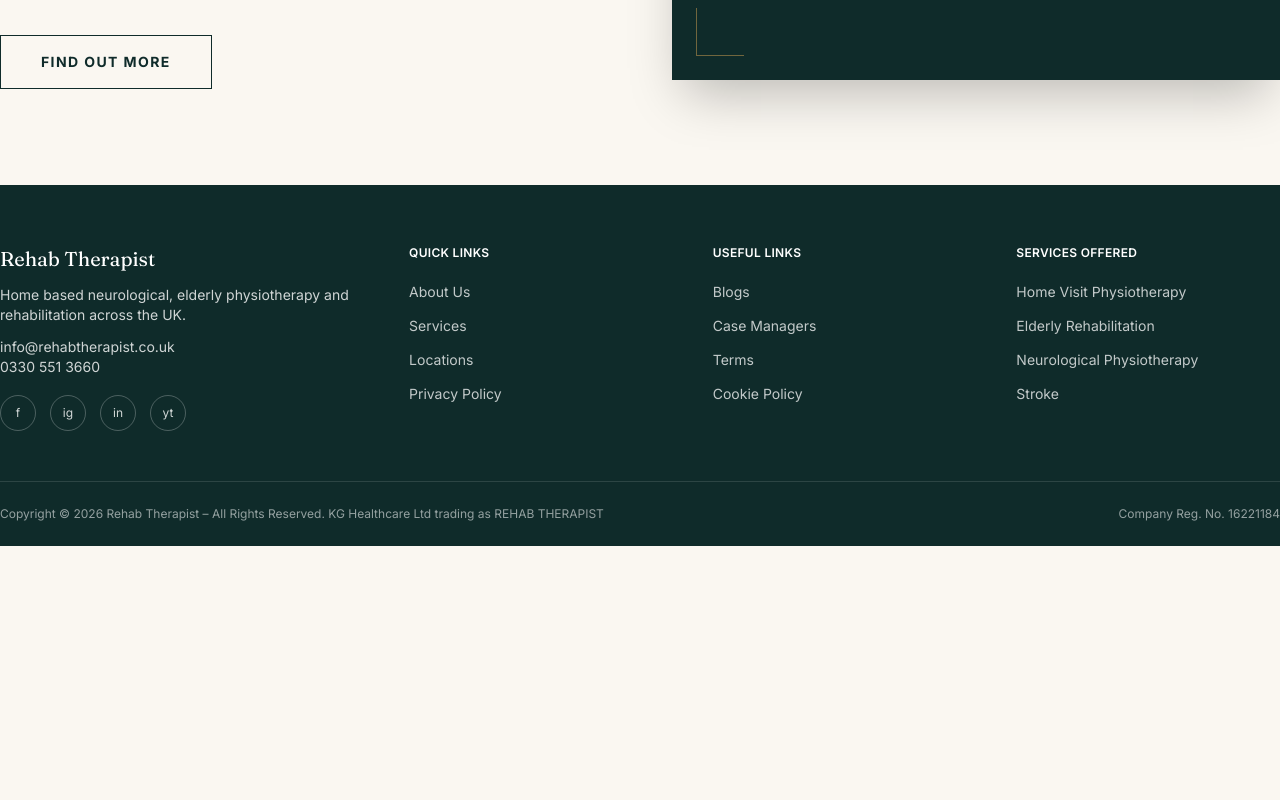
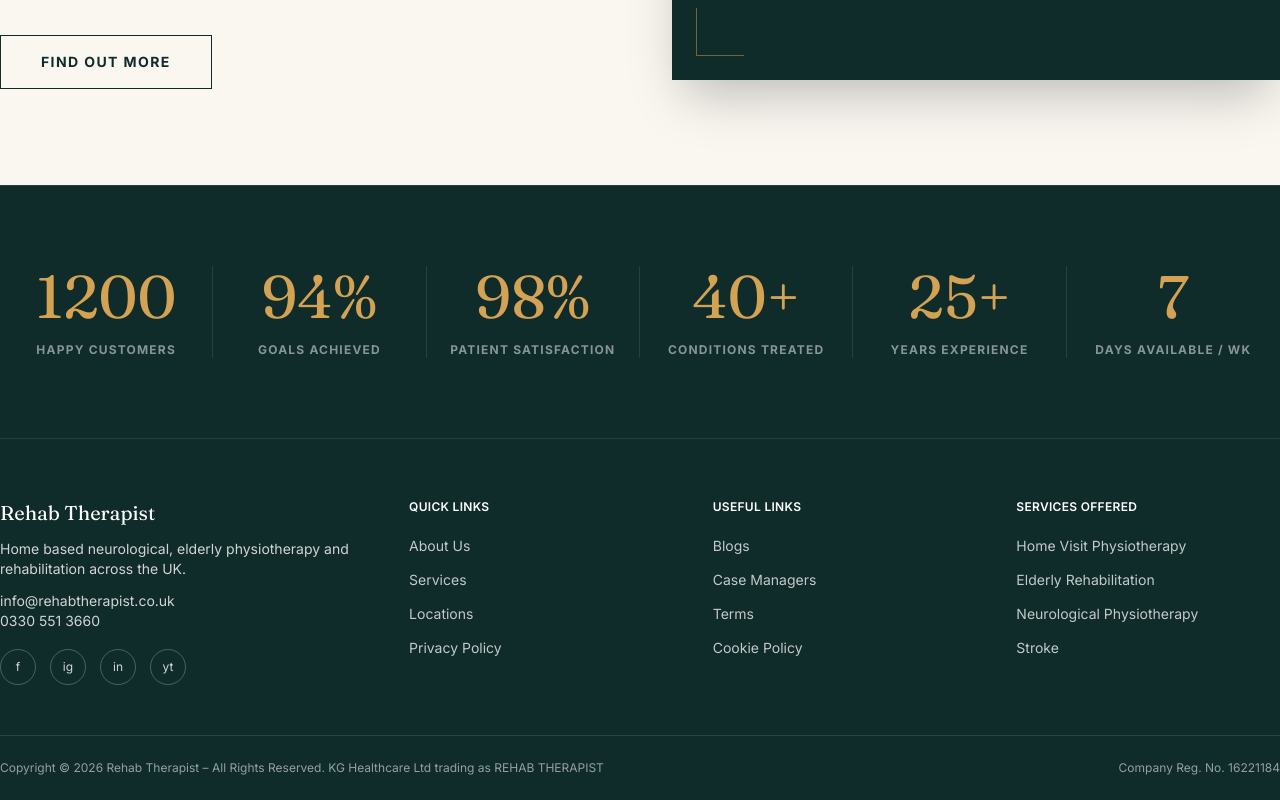
Before and after one commit to Sijan666/rehabTherapy, a React (Vite) app: page / in a window 1280 px wide. Shown: the part 2942-3742 px from the top of the page. Before the commit the page ends 3488 px from the top, so only its background shows below. Built offline with nearby package versions, Linux system fonts and the light colour scheme.

Commit message:
feat: integrate stats section into home layout

```diff
--- a/src/components/pages/Home.jsx
+++ b/src/components/pages/Home.jsx
@@ -3,7 +3,7 @@ import Hero from '../layouts/Hero';
 import WhyChoose from '../layouts/WhyChoose';
 import Founder from '../layouts/Founder';
 import Coverage from '../layouts/Coverage';
-// import Stats from '../layouts/Stats';
+import Stats from '../layouts/Stats';
 // import Services from '../layouts/Services';
 // import Conditions from '../layouts/Conditions';
 // import Journey from '../layouts/Journey';
@@ -23,7 +23,7 @@ const Home = () => {
             <WhyChoose />
             <Founder />
             <Coverage />
-            {/* <Stats /> */}
+            <Stats />
             {/* <Services /> */}
             {/* <Conditions /> */}
             {/* <Journey /> */}
```
